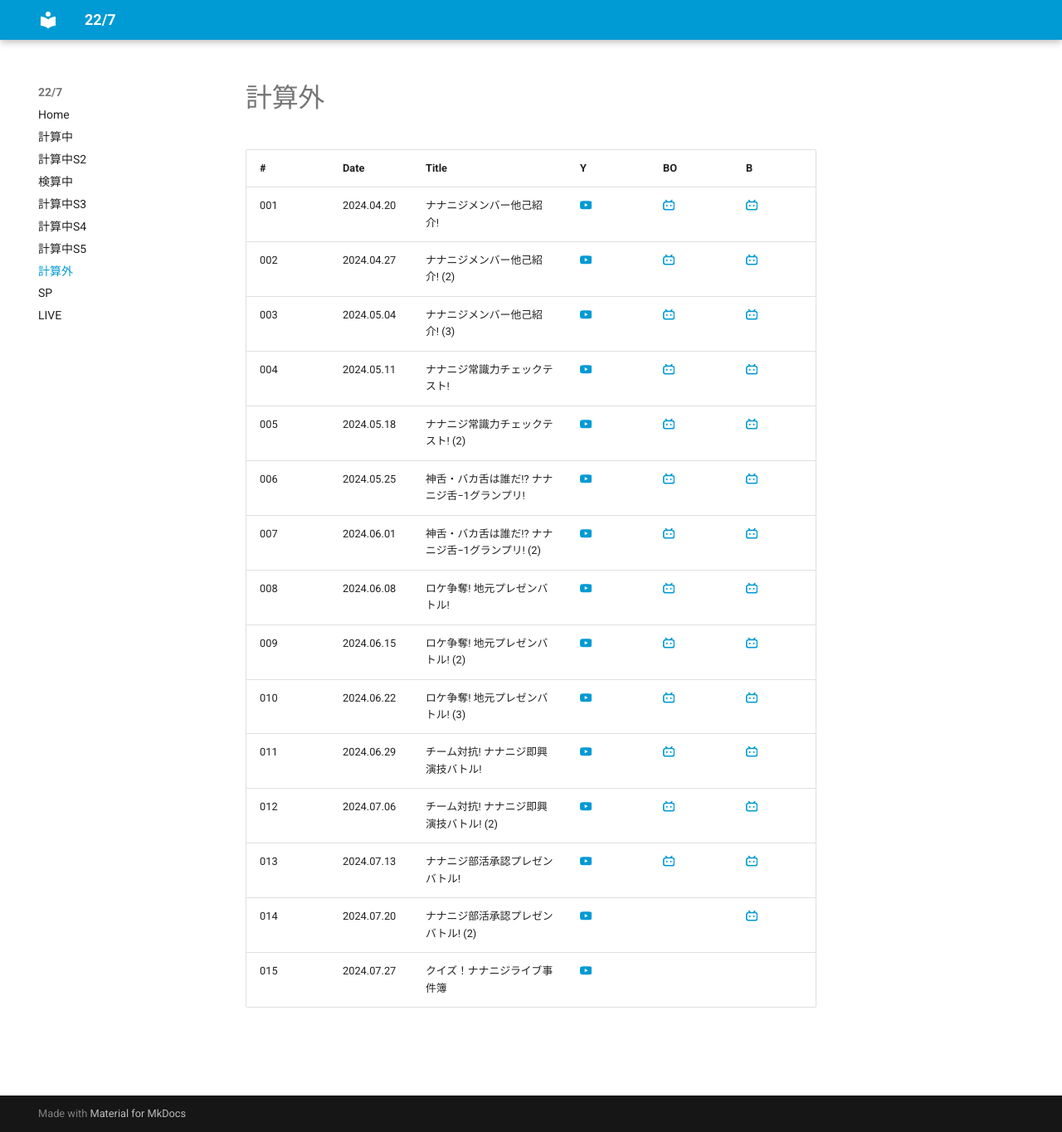
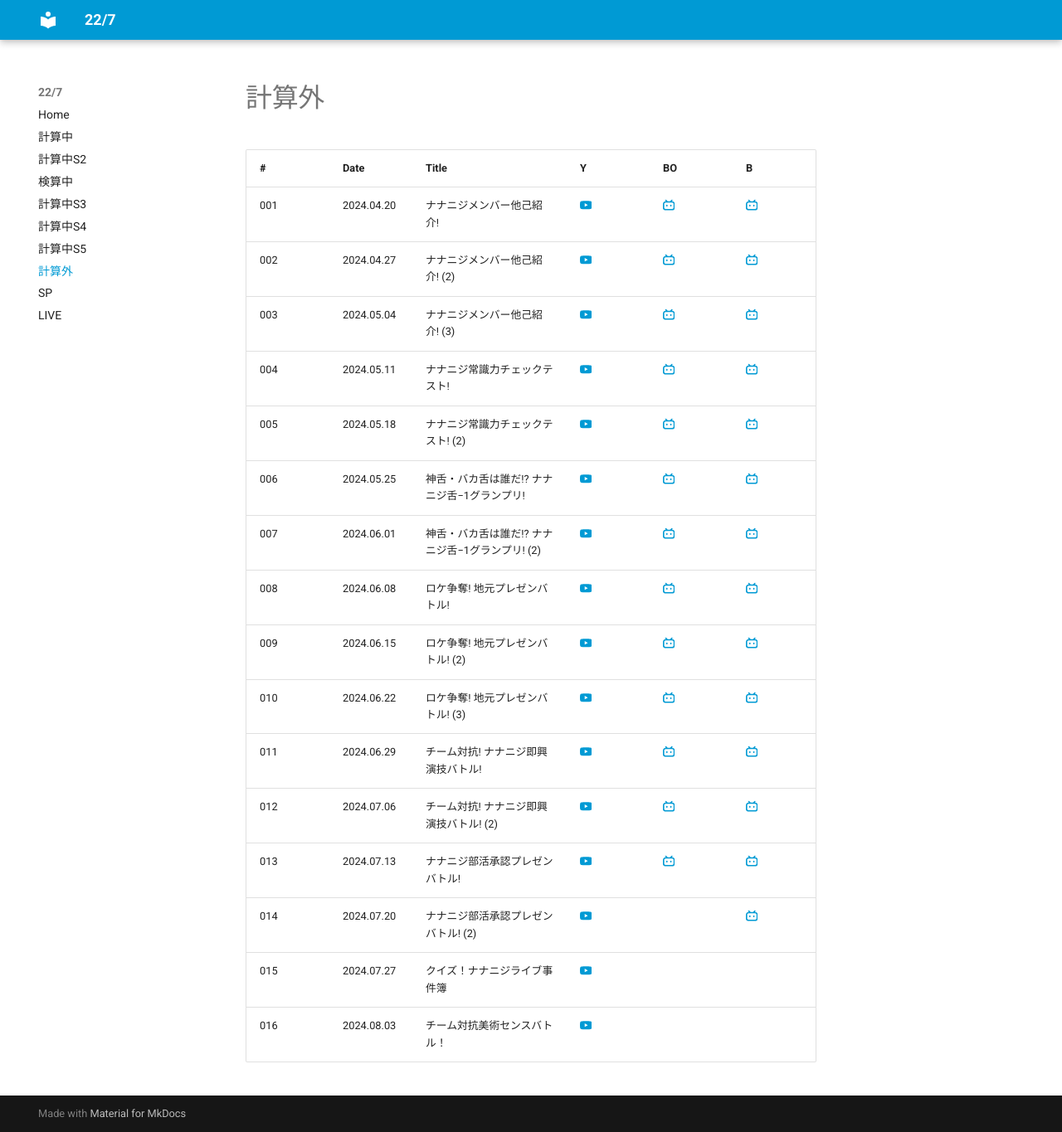
Before and after one commit to aki-192/nananiji, an MkDocs documentation site: the page built from docs/keisangai.md, in a window 1280 px wide and 1365 px high. Shown: the whole window at 83% size. Built offline with MkDocs 1.6.1 and Material for MkDocs 9.7.7, drawn with Linux system fonts in a browser that asks for light colours.

Commit message:
Update keisangai.md

```diff
--- a/docs/keisangai.md
+++ b/docs/keisangai.md
@@ -21,3 +21,4 @@ title: 計算外
 | 013 | 2024.07.13 | ナナニジ部活承認プレゼンバトル! | [:simple-youtube:](https://www.youtube.com/watch?v=EuDWMos1DGs) | [:simple-bilibili:](https://www.bilibili.com/video/BV1jm42137Ub/) | [:simple-bilibili:](https://www.bilibili.com/video/BV1jf421B7oA/) |
 | 014 | 2024.07.20 | ナナニジ部活承認プレゼンバトル! (2) | [:simple-youtube:](https://www.youtube.com/watch?v=nosHA0qObHY) |  | [:simple-bilibili:](https://www.bilibili.com/video/BV1ar421M7Jo/) |
 | 015 | 2024.07.27 | クイズ！ナナニジライブ事件簿 | [:simple-youtube:](https://www.youtube.com/watch?v=TYNEN4Zci-I) | | |
+| 016 | 2024.08.03 | チーム対抗美術センスバトル！ | [:simple-youtube:](https://www.youtube.com/watch?v=jWlzGOhDFFg) | | |
```
